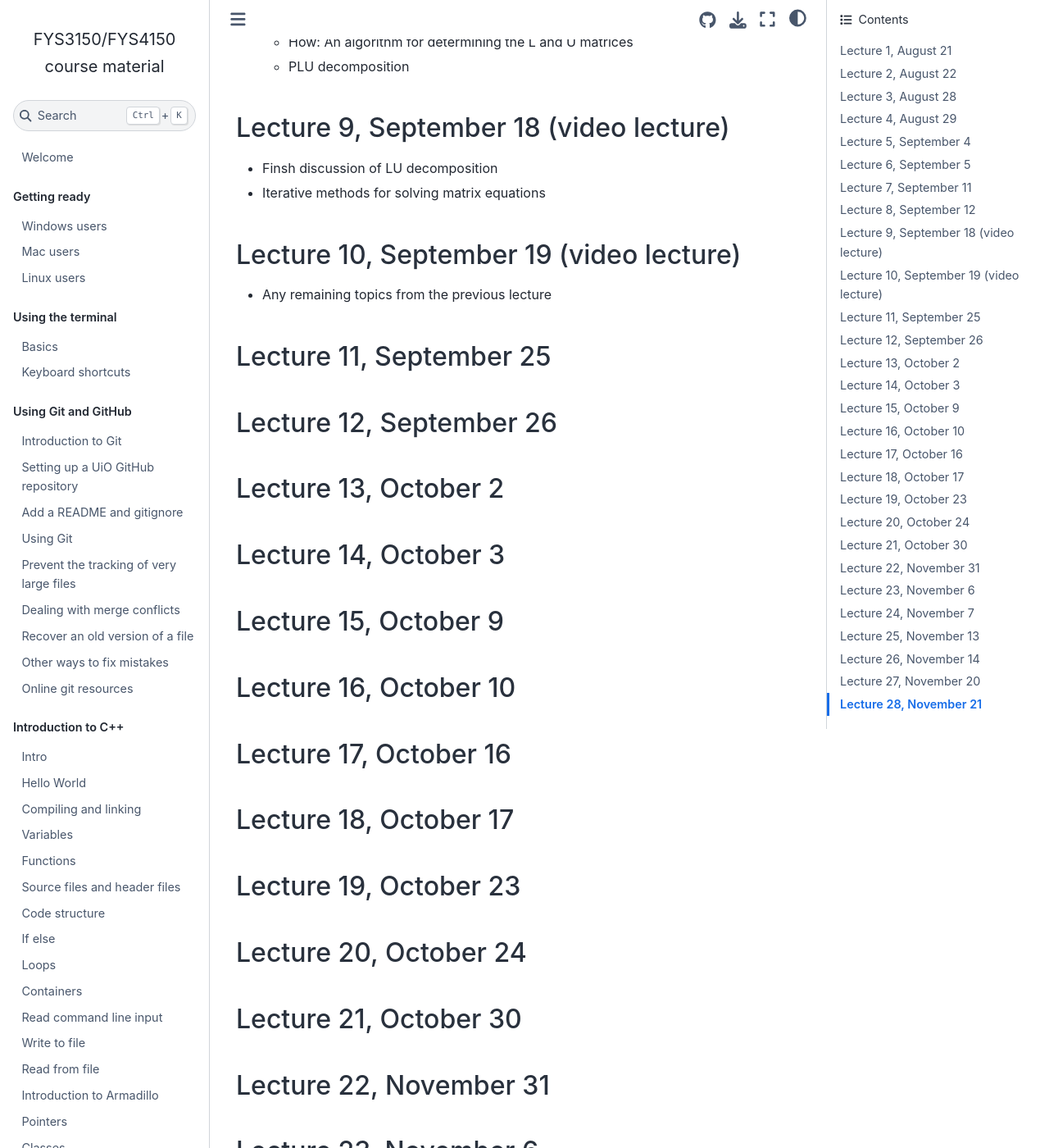
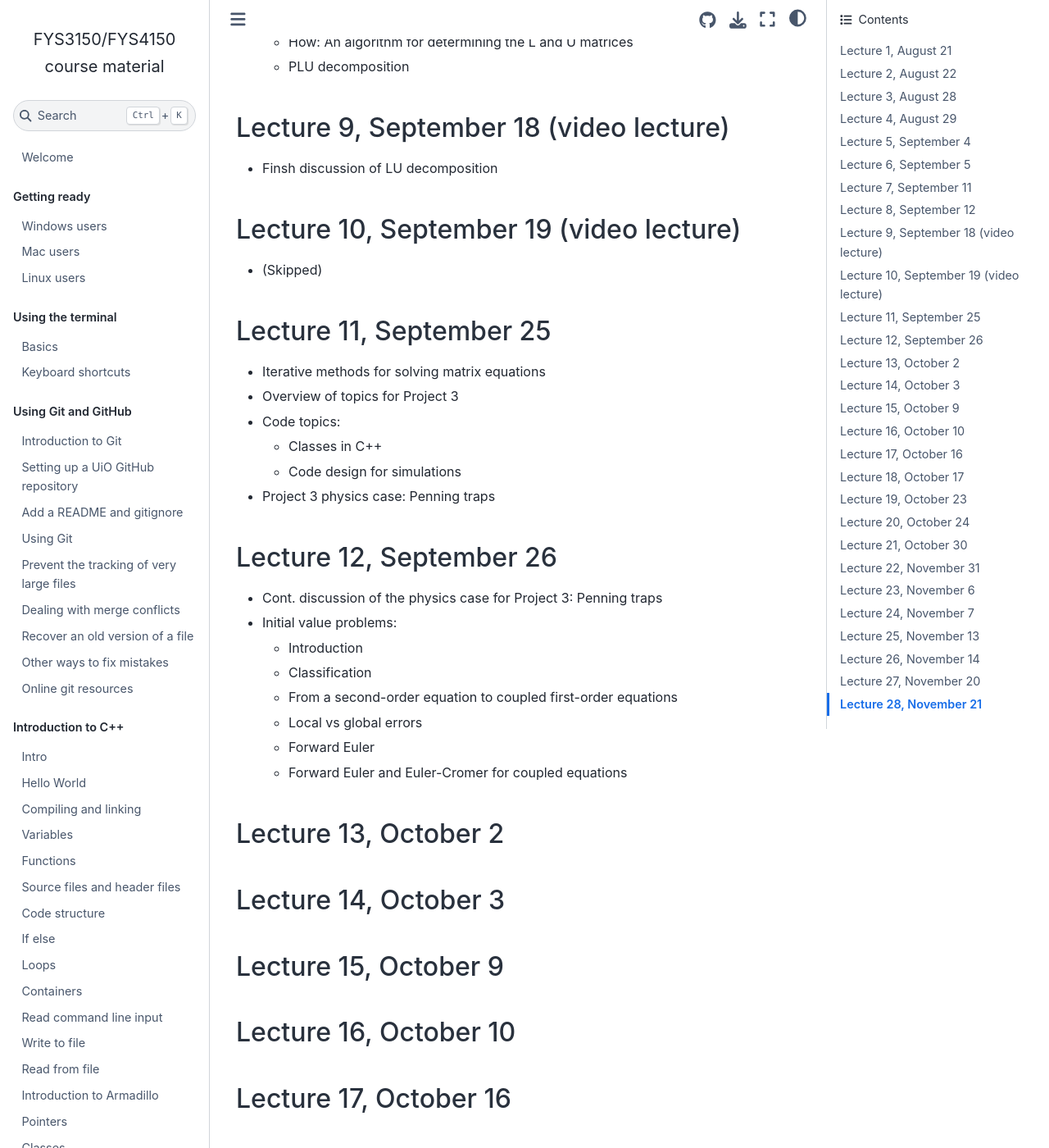
Before and after one commit to anderkve/FYS3150, a Jupyter Book: the page built from lecture_notes/2025/README.md, in a window 1280 px wide and 1400 px high, scrolled down 2535 px. Shown: the whole window at 82% size. Built offline with Jupyter Book 1.0.4 settings and Sphinx 7.4.7 and the Sphinx Book theme 1.1.4, drawn with Linux system fonts in a browser that asks for light colours; pages that are not in the unit, such as notebooks, are missing from menus.

Commit message:
Update README.md

```diff
--- a/lecture_notes/2025/README.md
+++ b/lecture_notes/2025/README.md
@@ -94,20 +94,32 @@
 ### Lecture 9, September 18 (video lecture)
 
 - Finsh discussion of LU decomposition
-- Iterative methods for solving matrix equations
 
 
 ### Lecture 10, September 19 (video lecture)
 
-- Any remaining topics from the previous lecture
+- (Skipped)
 
 
 ### Lecture 11, September 25
 
+- Iterative methods for solving matrix equations
+- Overview of topics for Project 3
+- Code topics:
+  - Classes in C++
+  - Code design for simulations
+- Project 3 physics case: Penning traps
 
 
 ### Lecture 12, September 26
-
+- Cont. discussion of the physics case for Project 3: Penning traps
+- Initial value problems:
+  - Introduction
+  - Classification
+  - From a second-order equation to coupled first-order equations
+  - Local vs global errors
+  - Forward Euler
+  - Forward Euler and Euler-Cromer for coupled equations
 
 
 ### Lecture 13, October 2
```
